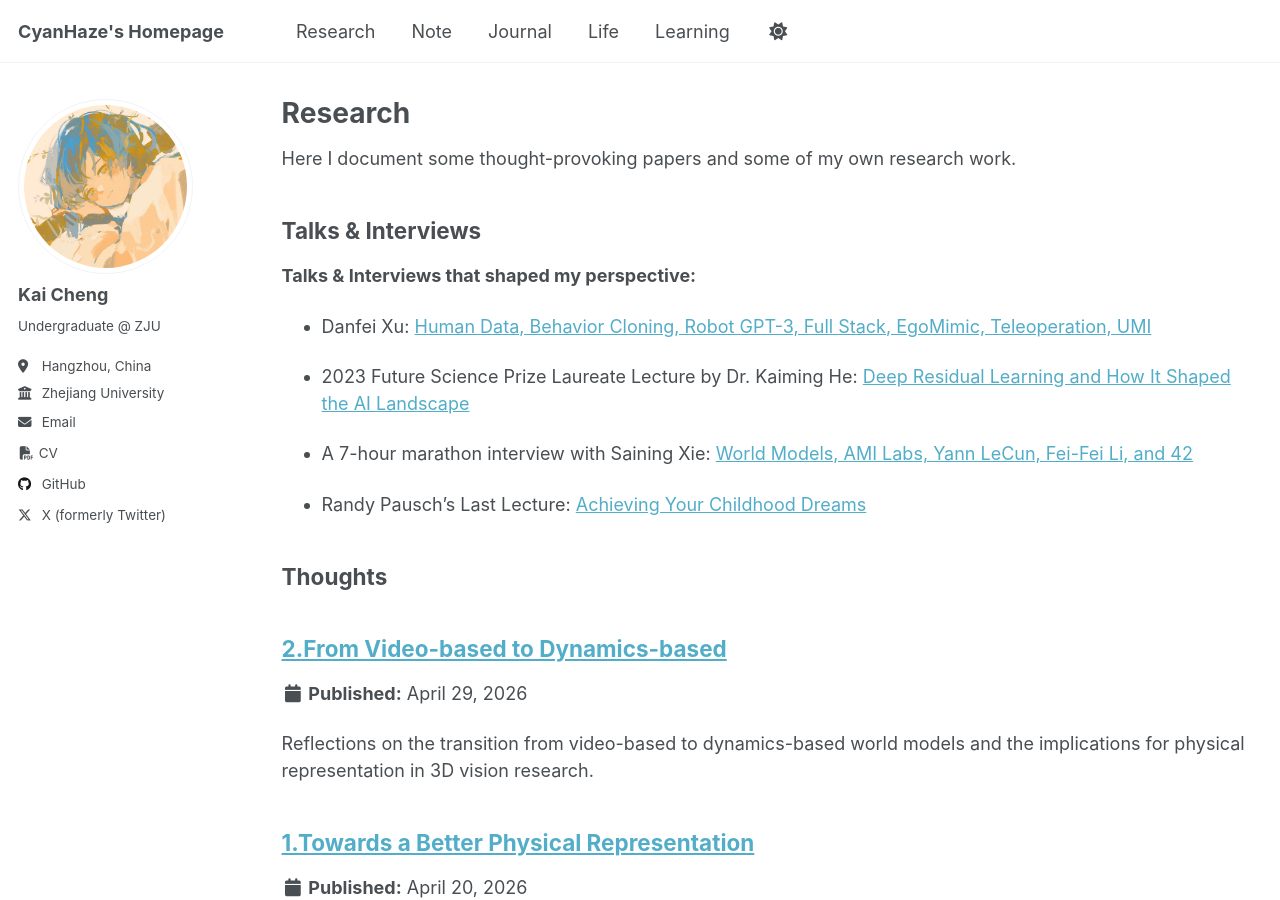
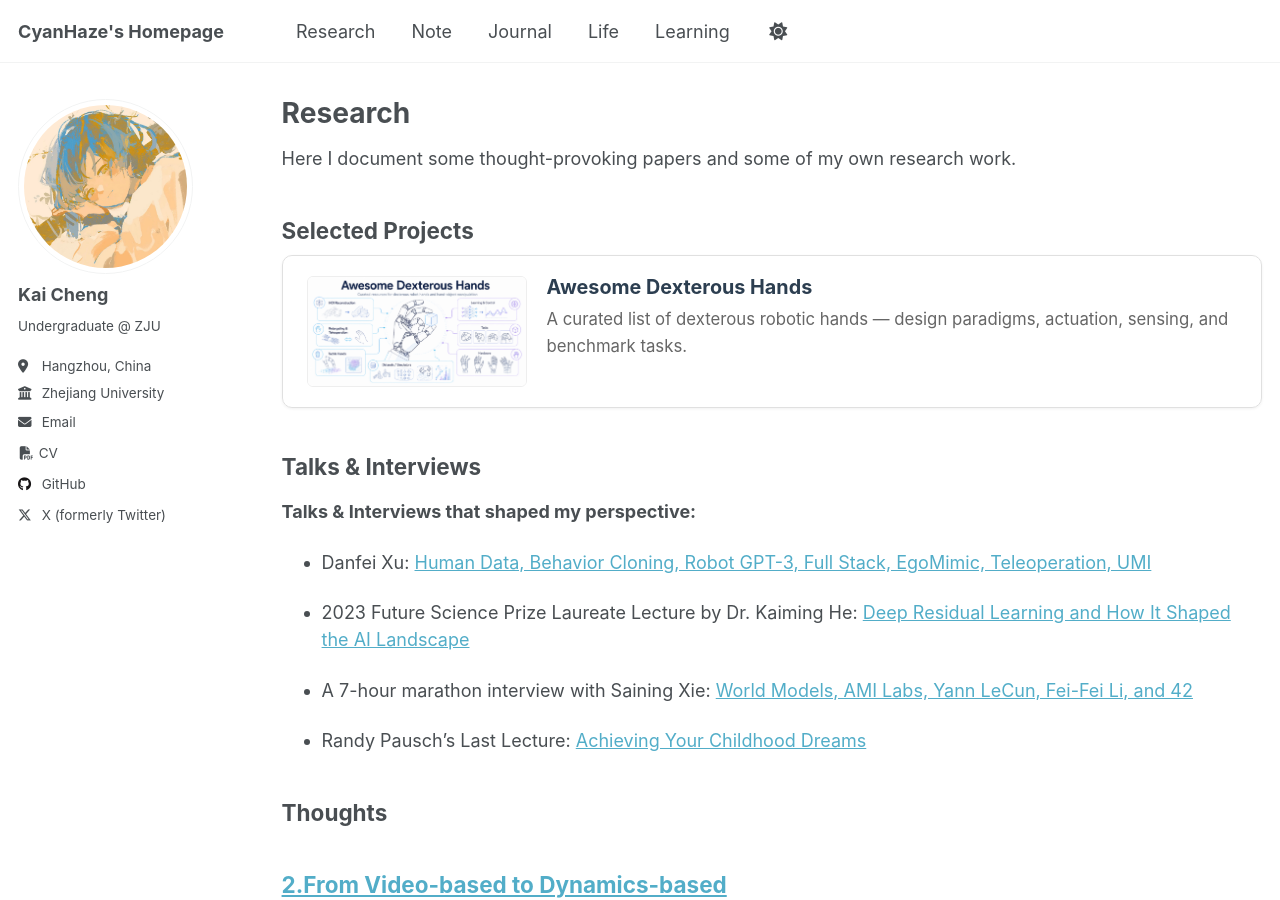
Before and after one commit to CyanHaze/CyanHaze.github.io, a Jekyll site: the page built from _pages/research.md, in a window 1280 px wide and 900 px high. Built offline with Jekyll 4.4.1, drawn with Linux system fonts in a browser that asks for light colours; a script that is not in the unit is left out.

Commit message:
Simplify project description and add projects to research page

```diff
--- a/_pages/research.md
+++ b/_pages/research.md
@@ -13,6 +13,31 @@
   {% include archive-single.html %}
 {% endfor %} -->
 
+
+## Selected Projects
+
+<div style="border: 1px solid #e0e0e0; border-radius: 10px; padding: 20px 24px; box-shadow: 0 1px 3px rgba(0,0,0,0.06); margin-bottom: 32px;">
+
+  <div style="display: flex; gap: 20px; align-items: flex-start; flex-wrap: wrap;">
+
+    <div style="flex: 0 0 220px;">
+      <a href="https://github.com/CyanHaze/Awesome-Dexterous-Hands" target="_blank">
+        <img src="/projects/Awesome-Dexterous-Hands/cover.png" style="width: 100%; border-radius: 6px; border: 1px solid #eee;">
+      </a>
+    </div>
+
+    <div style="flex: 1; min-width: 260px;">
+      <h3 style="margin-top: 0; margin-bottom: 6px; font-size: 1.1em;">
+        <a href="https://github.com/CyanHaze/Awesome-Dexterous-Hands" target="_blank" style="text-decoration: none; color: #2c3e50;">Awesome Dexterous Hands</a>
+      </h3>
+      <p style="color: #666; font-size: 0.93em; line-height: 1.6; margin: 0;">
+        A curated list of dexterous robotic hands — design paradigms, actuation, sensing, and benchmark tasks.
+      </p>
+    </div>
+
+  </div>
+
+</div>
 
 ## Talks & Interviews
 **Talks & Interviews that shaped my perspective:**
```
Also changed, not shown: _pages/about.md (+1 -1 lines).
